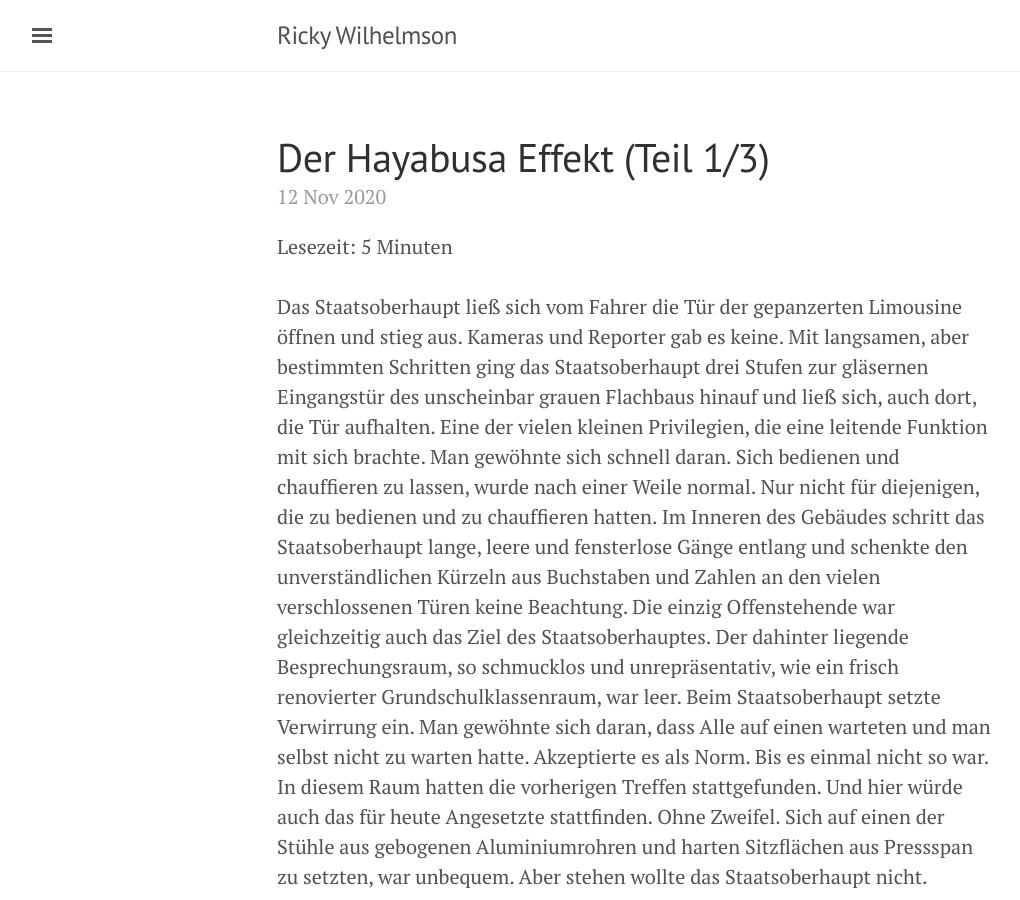
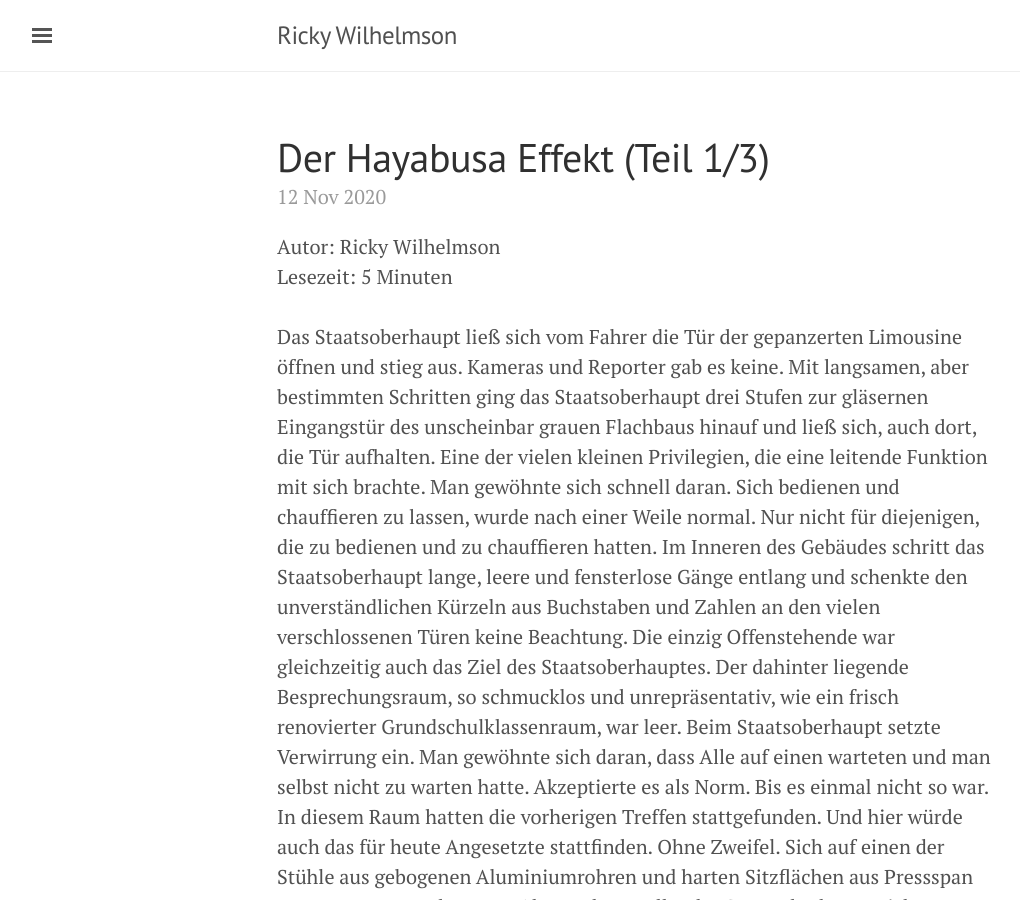
Before and after one commit to SOSTaler/sostaler.github.io, a Jekyll site: the page built from _posts/2020-11-12-Der-Hayabusa-Effekt-Teil-1.md, in a window 1280 px wide and 900 px high. Shown: the whole window, without its empty margins (3-1023 px from the left). Built offline with Jekyll 4.4.1, drawn with Linux system fonts in a browser that asks for light colours; comment, search, counter and statistics services are not loaded.

Commit message:
Update 2020-11-12-Der-Hayabusa-Effekt-Teil-1.md

```diff
--- a/_posts/2020-11-12-Der-Hayabusa-Effekt-Teil-1.md
+++ b/_posts/2020-11-12-Der-Hayabusa-Effekt-Teil-1.md
@@ -3,6 +3,7 @@ layout: post
 title: 'Der Hayabusa Effekt (Teil 1/3)'
 date: 2020-11-12 00:30:00
 ---
+Autor: Ricky Wilhelmson<br>
 Lesezeit: 5 Minuten
 <br><br>
 Das Staatsoberhaupt ließ sich vom Fahrer die Tür der gepanzerten Limousine öffnen und stieg aus. Kameras und Reporter gab es keine. Mit langsamen, aber bestimmten Schritten ging das Staatsoberhaupt drei Stufen zur gläsernen Eingangstür des unscheinbar grauen Flachbaus hinauf und ließ sich, auch dort, die Tür aufhalten. Eine der vielen kleinen Privilegien, die eine leitende Funktion mit sich brachte. Man gewöhnte sich schnell daran. Sich bedienen und chauffieren zu lassen, wurde nach einer Weile normal. Nur nicht für diejenigen, die zu bedienen und zu chauffieren hatten. Im Inneren des Gebäudes schritt das Staatsoberhaupt lange, leere und fensterlose Gänge entlang und schenkte den unverständlichen Kürzeln aus Buchstaben und Zahlen an den vielen verschlossenen Türen keine Beachtung. Die einzig Offenstehende war gleichzeitig auch das Ziel des Staatsoberhauptes. Der dahinter liegende Besprechungsraum, so schmucklos und unrepräsentativ, wie ein frisch renovierter Grundschulklassenraum, war leer. Beim Staatsoberhaupt setzte Verwirrung ein. Man gewöhnte sich daran, dass Alle auf einen warteten und man selbst nicht zu warten hatte. Akzeptierte es als Norm. Bis es einmal nicht so war. In diesem Raum hatten die vorherigen Treffen stattgefunden. Und hier würde auch das für heute Angesetzte stattfinden. Ohne Zweifel. Sich auf einen der Stühle aus gebogenen Aluminiumrohren und harten Sitzflächen aus Pressspan zu setzten, war unbequem. Aber stehen wollte das Staatsoberhaupt nicht.
```
